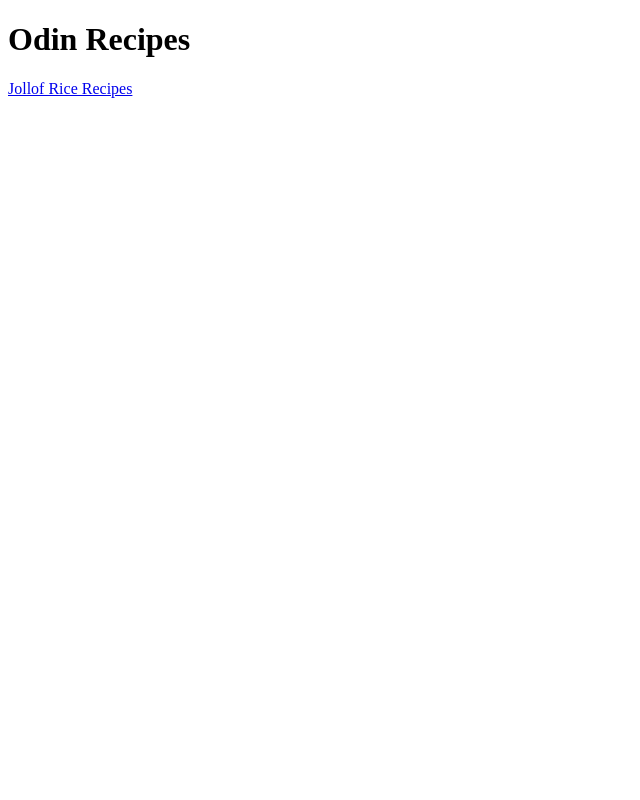
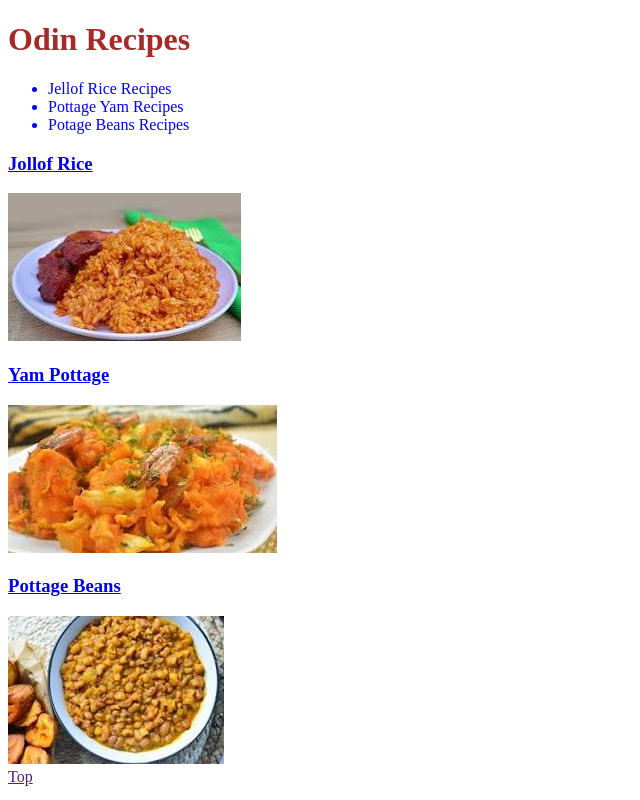
Before and after one commit to Lifebarinua/odin-recipes, a plain HTML site: page index.html in a window 1280 px wide. Shown: the whole page, without its empty margins (0-640 px from the left). Drawn offline with Linux system fonts and the light colour scheme.

Commit message:
add properly formatted files

```diff
--- a/index.html
+++ b/index.html
@@ -1,13 +1,31 @@
 <!DOCTYPE html>
 <html lang="en">
+
 <head>
     <meta charset="UTF-8">
     <meta name="viewport" content="width=device-width, initial-scale=1.0">
     <title>Odin Recipes</title>
 </head>
+
 <body>
-    <h1> Odin Recipes</h1>
-    <a href="./recipes/jollof-rice.html">Jollof Rice Recipes</a>
+    <h1 style="color: brown;"> Odin Recipes</h1>
+    <ul style="color: blue;">
+        <li>Jellof Rice Recipes</li>
+        <li>Pottage Yam Recipes</li>
+        <li>Potage Beans Recipes</li>
+    </ul>
 
+    <h3><a href="./recipes/jollof-rice.html">Jollof Rice</a></h3>
+    <img src="./asset/jollofrice.jpeg" alt=" Jollof Rice">
+
+    <h3><a href="./recipes/pottageyam.html"> Yam Pottage</a> </h3>
+    <img src="./asset/pottageyam.jpeg" alt="Pottage Yam">
+
+
+    <h3><a href="./recipes/pottagebeans.html">Pottage Beans</a></h3>
+    <img src="./asset/beanspottage.jpeg" alt="Pottage Beans">
+
+    <div><a href="">Top</a></div>
 </body>
+
 </html>
```
Also changed, not shown: asset/beanspottage.jpeg (added), asset/pottageyam.jpeg (added).
